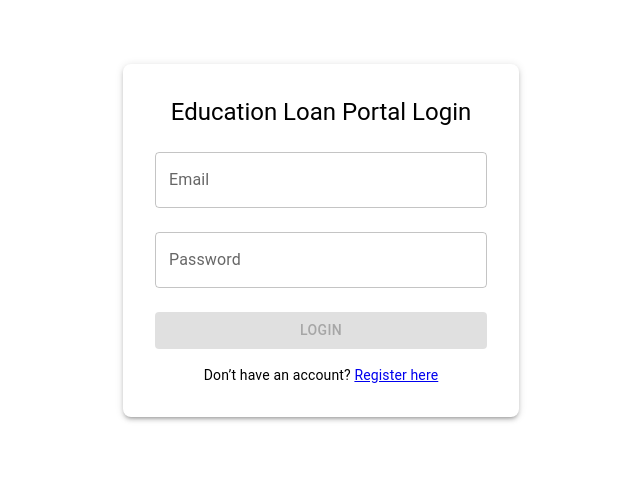
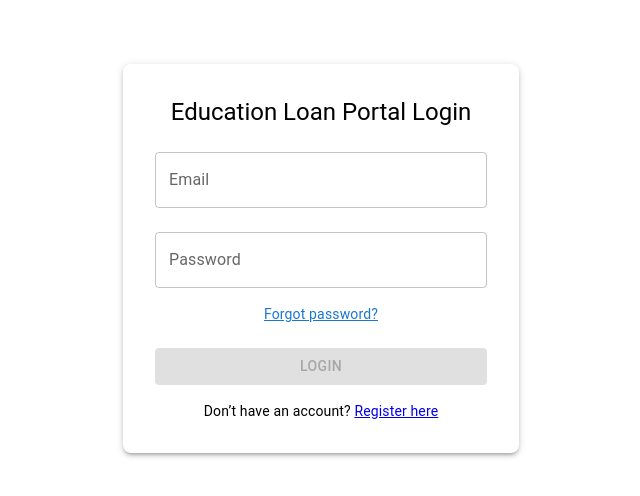
Before and after one commit to dalvifaraz/education-loan-portal, a React (Create React App) app: page /login in a window 1280 px wide. Shown: the top 496 px of the page, without its empty margins (319-959 px from the left). Built offline with nearby package versions, Linux system fonts and the light colour scheme; no server answers.

Commit message:
Adding forgot password for user

```diff
--- a/src/features/auth/LoginPage.tsx
+++ b/src/features/auth/LoginPage.tsx
@@ -1,15 +1,18 @@
 import { useEffect, useState } from 'react';
 import { Link, useNavigate } from 'react-router-dom';
-import { Button, Typography, Container, Box, CircularProgress } from '@mui/material';
+import { Button, Typography, Container, Box, CircularProgress, TextField } from '@mui/material';
 import { useDispatch } from 'react-redux';
-import { TextInput } from '@educational-loan-portal/components';
-import { getCurrentSessionV2, loginUserV2 } from '@educational-loan-portal/services';
+import { GlobarModal, TextInput } from '@educational-loan-portal/components';
+import { forgotPasswordV2, getCurrentSessionV2, loginUserV2 } from '@educational-loan-portal/services';
 import { login, setUser, showSnackbar, UserState } from '@educational-loan-portal/store';
 import { resetUserDetails, updateUserDetails } from '@educational-loan-portal/utils';
 
 export const LoginPage = () => {
   const [formData, setFormData] = useState({ email: '', password: '' });
   const [loading, setLoading] = useState(false);
+  const [forgotOpen, setForgotOpen] = useState(false);
+  const [forgotEmail, setForgotEmail] = useState('');
+  const [forgotEmailError, setForgotEmailError] = useState('');
   const dispatch = useDispatch();
   const navigate = useNavigate();
 
@@ -51,8 +54,65 @@ export const LoginPage = () => {
     }
   };
 
+  // Forgot password handlers
+  const handleForgotSubmit = async () => {
+    try {
+      await forgotPasswordV2(forgotEmail);
+      dispatch(
+        showSnackbar({
+          message: 'Password reset link has been sent to registered email.',
+          severity: 'success',
+        })
+      );
+    } catch (error: any) {
+      dispatch(
+        showSnackbar({
+          message: error?.response?.data?.message || 'Failed to send reset link.',
+          severity: 'error',
+        })
+      );
+    } finally {
+      setForgotOpen(false);
+      setForgotEmail('');
+    }
+  };
+
+  const validateForgotEmail = (value: string) => {
+    const emailRegex = /^[^\s@]+@[^\s@]+\.[^\s@]+$/;
+    if (!value) return 'Email required.';
+    if (!emailRegex.test(value)) return 'Email is not valid.';
+    return '';
+  };
+
+  const renderForgotPasswordModal = () => {
+      return (
+        <GlobarModal
+          open={forgotOpen}
+          title={'Verify Email'}
+          description={'Enter email to receive password reset link'}
+          onConfirm={handleForgotSubmit}
+          onClose={() => setForgotOpen(false)}
+          isConfirmDisabled={forgotEmail.trim() === '' || !!forgotEmailError}
+        >
+          <TextField
+            fullWidth
+            label="Email"
+            type="email"
+            value={forgotEmail}
+            onChange={(e) => {
+              setForgotEmail(e.target.value);
+              setForgotEmailError(validateForgotEmail(e.target.value));
+            }}
+            required
+            sx={{ mb: 2 }}
+          />
+        </GlobarModal>
+      );
+    };
+
   return (
     <Container maxWidth="xs">
+      {renderForgotPasswordModal()}
       <Box mt={8} p={4} boxShadow={3} borderRadius={2} bgcolor="white">
         <Typography variant="h5" align="center" gutterBottom>
           Education Loan Portal Login
@@ -66,6 +126,20 @@ export const LoginPage = () => {
             value={formData.password}
             onChange={handleChange}
           />
+          <Typography
+            variant="body2"
+            align="center"
+            sx={{
+              mt: 1,
+              mb: 1,
+              cursor: 'pointer',
+              color: 'primary.main',
+              textDecoration: 'underline'
+            }}
+            onClick={() => setForgotOpen(true)}
+          >
+            Forgot password?
+          </Typography>
           <Button
             fullWidth
             variant="contained"
--- a/src/features/client/ClientDashboard.tsx
+++ b/src/features/client/ClientDashboard.tsx
@@ -22,11 +22,10 @@ export const ClientDashboard = () => {
       // Call the email verification API
       await emailVerificationV2(otp);
       dispatch(updateVerification());
-    } catch (error) {
-      console.error('Error verifying email:', error);
+    } catch (error: any) {
       dispatch(
         showSnackbar({
-          message: 'Email verification failed, try again later.',
+          message: error?.response?.data?.message || 'Failed to verify email.',
           severity: 'error',
         })
       );
--- a/src/services/auth.ts
+++ b/src/services/auth.ts
@@ -42,3 +42,8 @@ export const emailVerificationV2 = async (otp: string[]) => {
   const response = await API.post('auth/verify/email', { code: otp.join('') });
   return response.data;
 }
+
+export const forgotPasswordV2 = async (email: string) => {
+  const response = await API.post('auth/password/forgot', { email });
+  return response.data;
+};
```
